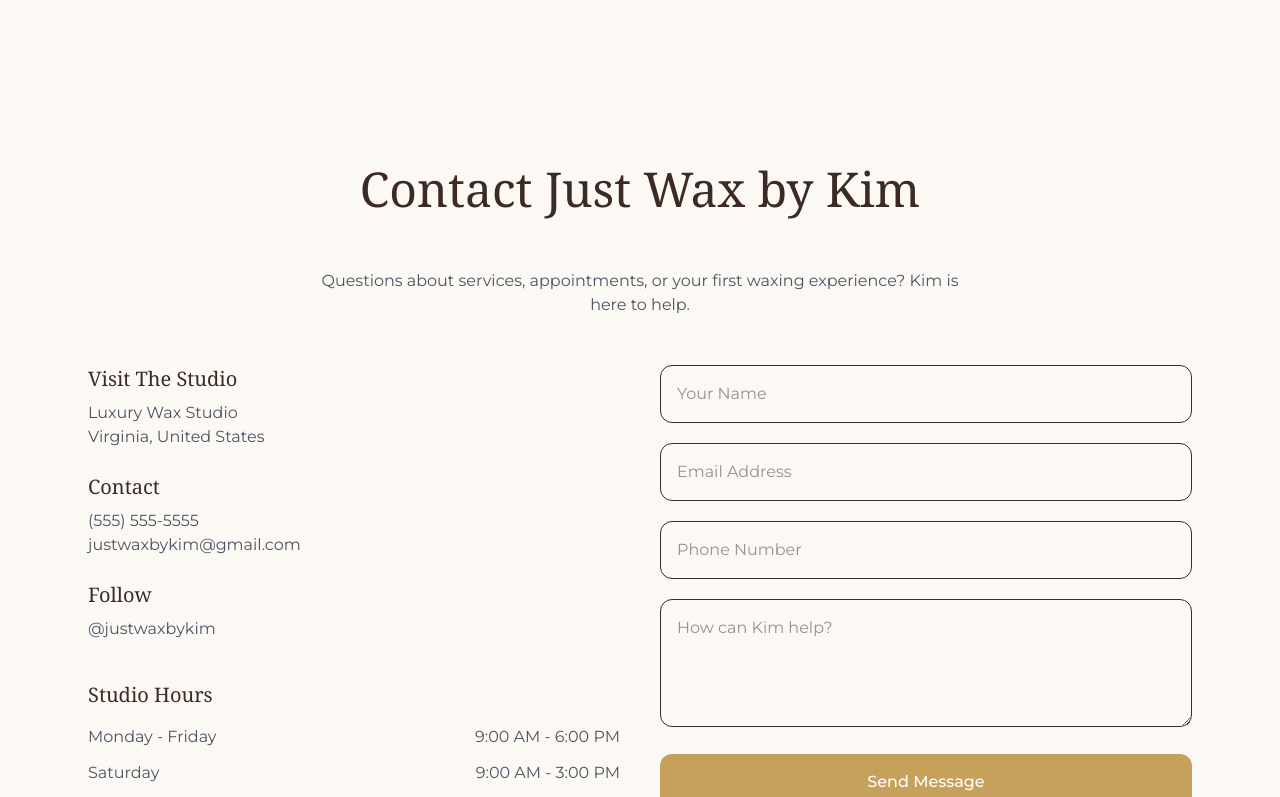
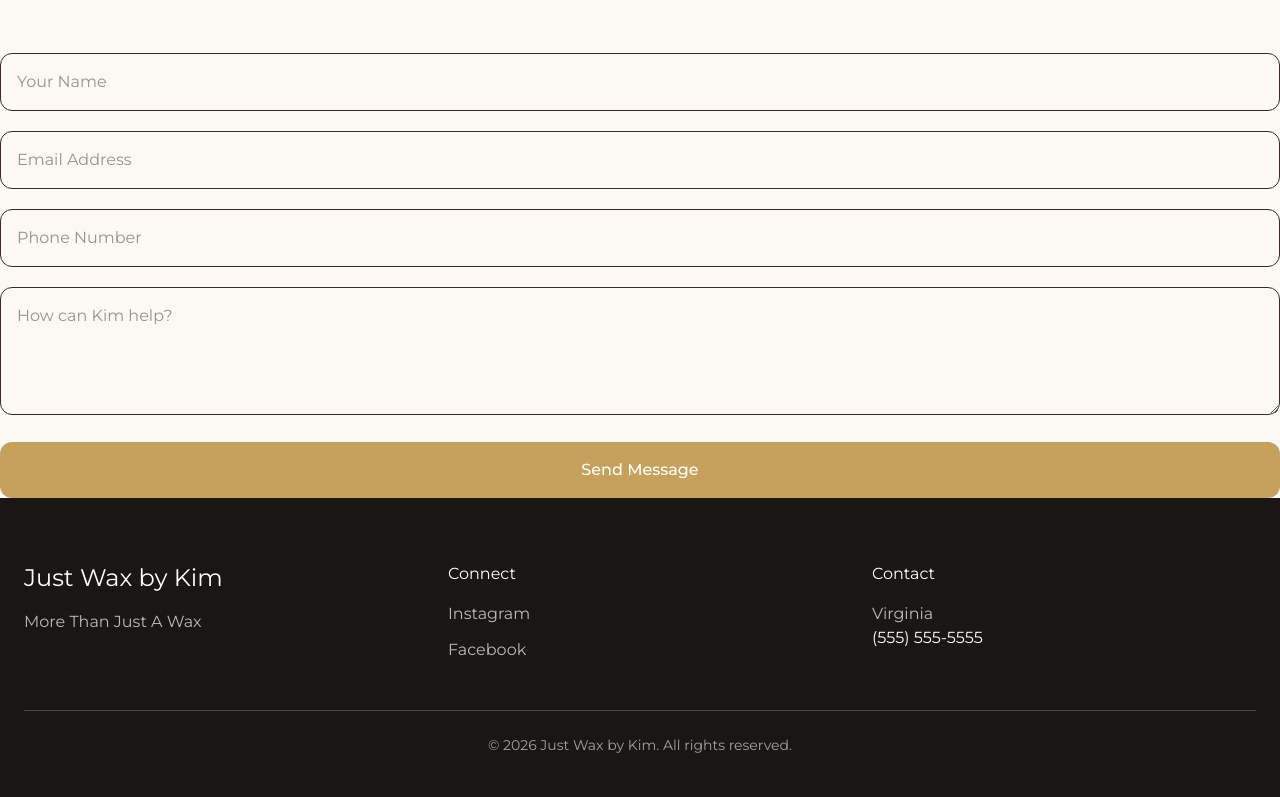
Before and after one commit to kevin-phan-25/just-wax-by-kim, a Next.js app: page / in a window 1280 px wide. Shown: the part 8460-9257 px from the top of the page. Built offline with nearby package versions, Linux system fonts and the light colour scheme; a web font is replaced by a local one.

Commit message:
Update Contact.tsx

```diff
--- a/features/contact/Contact.tsx
+++ b/features/contact/Contact.tsx
@@ -1,151 +1,80 @@
-/**
- * -----------------------------------------------------------------------------
- * File: Contact.tsx
- *
- * Created: July 27, 2026
- *
- * Description:
- * Contact section.
- *
- * Changes:
- * - v1.0.3
- *   - Added customer communication section.
- *
- * -----------------------------------------------------------------------------
- */
+"use client";
 
+import { useState } from "react";
 
-import Container from "@/components/ui/Container";
+export default function ContactForm() {
+  const [isSubmitting, setIsSubmitting] = useState(false);
+  const [message, setMessage] = useState("");
 
-import Section from "@/components/ui/Section";
+  const handleSubmit = async (e: React.FormEvent<HTMLFormElement>) => {
+    e.preventDefault();
+    setIsSubmitting(true);
 
-import Heading from "@/components/ui/Heading";
+    const formData = new FormData(e.currentTarget);
 
+    try {
+      const response = await fetch("/api/contact", {
+        method: "POST",
+        body: formData,
+      });
 
-import ContactInfo from "./ContactInfo";
+      if (response.ok) {
+        setMessage("Thank you! Your message has been sent successfully.");
+        e.currentTarget.reset();
+      } else {
+        setMessage("Something went wrong. Please try again.");
+      }
+    } catch (error) {
+      setMessage("Failed to send message. Please try again later.");
+    } finally {
+      setIsSubmitting(false);
+    }
+  };
 
-import ContactHours from "./ContactHours";
+  return (
+    <form onSubmit={handleSubmit} className="space-y-5">
+      <input
+        type="text"
+        name="name"
+        required
+        className="w-full rounded-xl border p-4 outline-none focus:border-brand-gold"
+        placeholder="Your Name"
+      />
 
-import ContactForm from "./ContactForm";
+      <input
+        type="email"
+        name="email"
+        required
+        className="w-full rounded-xl border p-4 outline-none focus:border-brand-gold"
+        placeholder="Email Address"
+      />
 
+      <input
+        type="tel"
+        name="phone"
+        className="w-full rounded-xl border p-4 outline-none focus:border-brand-gold"
+        placeholder="Phone Number"
+      />
 
-import {
+      <textarea
+        name="message"
+        required
+        rows={5}
+        className="h-32 w-full rounded-xl border p-4 outline-none focus:border-brand-gold"
+        placeholder="How can Kim help?"
+      />
 
-CONTACT_DATA
+      <button
+        type="submit"
+        disabled={isSubmitting}
+        className="w-full rounded-xl bg-brand-gold px-6 py-4 font-medium text-white transition hover:opacity-90 disabled:opacity-70"
+      >
+        {isSubmitting ? "Sending..." : "Send Message"}
+      </button>
 
+      {message && (
+        <p className="text-center text-sm text-gray-600">{message}</p>
+      )}
+    </form>
+  );
 }
-
-from "./contact.data";
-
-
-
-export default function Contact(){
-
-
-return (
-
-
-<section id="contact">
-
-
-<Section>
-
-
-<Container>
-
-
-
-<div
-
-className="
-text-center
-"
-
->
-
-
-<Heading>
-
-Contact Just Wax by Kim
-
-</Heading>
-
-
-
-<p
-
-className="
-mx-auto
-mt-4
-max-w-2xl
-text-gray-600
-"
-
->
-
-{CONTACT_DATA.description}
-
-</p>
-
-
-</div>
-
-
-
-
-
-<div
-
-className="
-mt-12
-grid
-gap-10
-md:grid-cols-2
-"
-
->
-
-
-
-<div
-
-className="
-space-y-10
-"
-
->
-
-
-<ContactInfo />
-
-
-<ContactHours />
-
-
-</div>
-
-
-
-
-
-<ContactForm />
-
-
-
-</div>
-
-
-
-</Container>
-
-
-</Section>
-
-
-</section>
-
-
-);
-
-
-}
```
